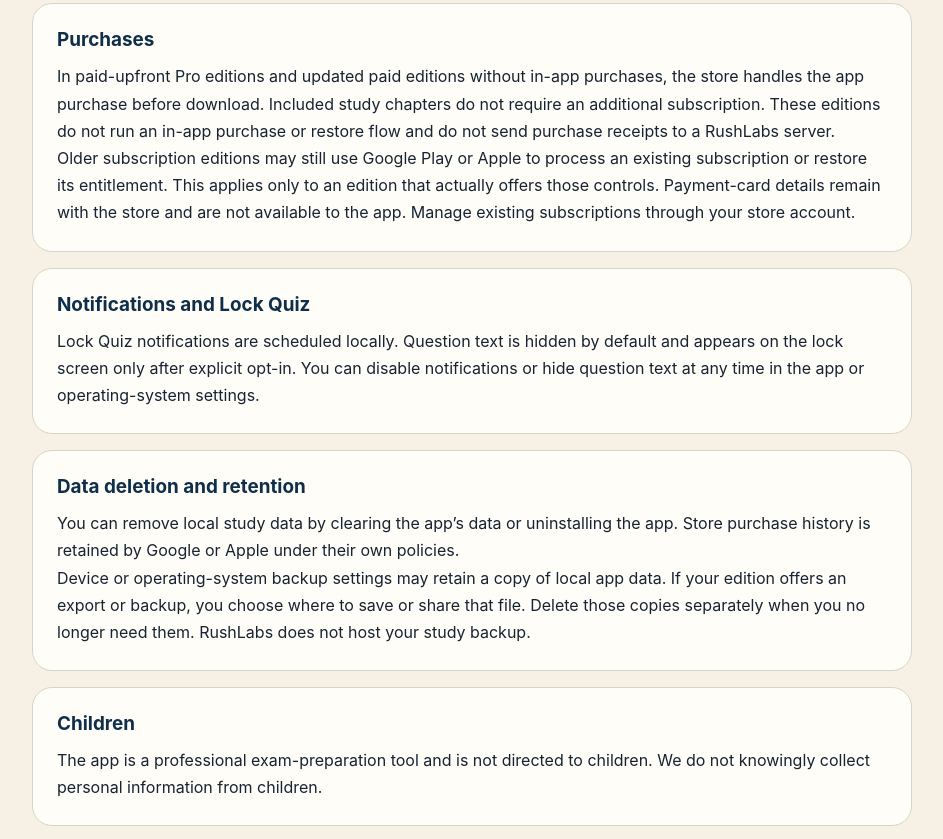
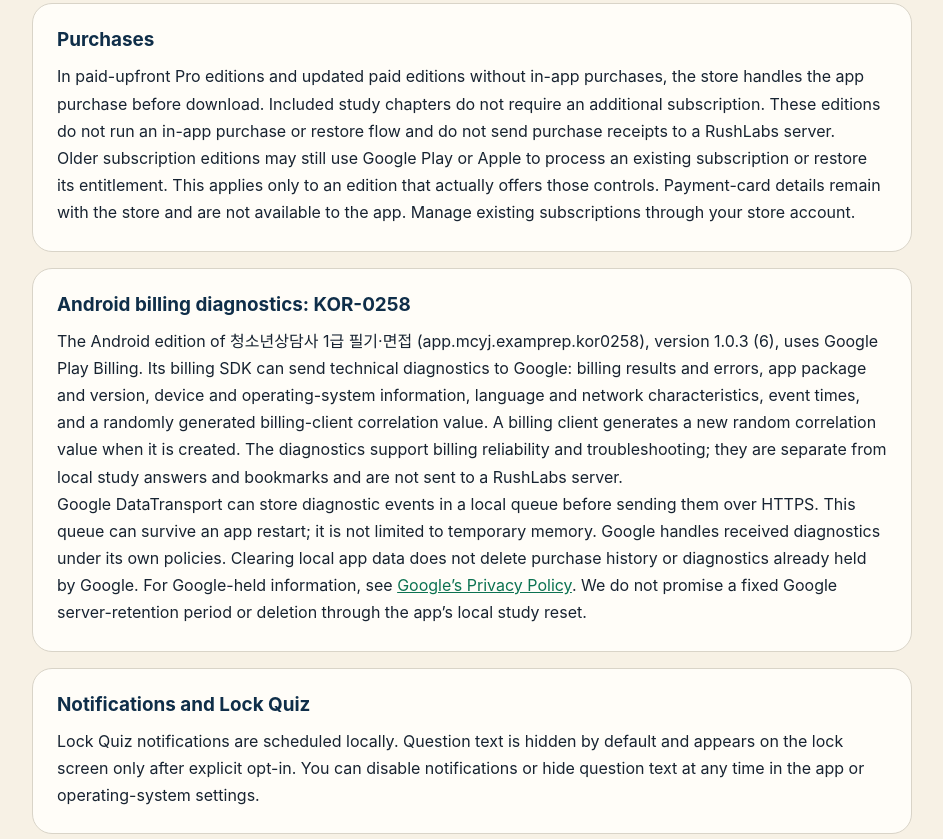
Before and after one commit to MCYJ/global-exam-support, a plain HTML site: page privacy.html in a window 1280 px wide. Shown: the part 809-1648 px from the top of the page, without its empty margins (168-1111 px from the left). Drawn offline with Linux system fonts and the light colour scheme.

Commit message:
Clarify KOR0258 Android billing diagnostics

```diff
--- a/privacy.html
+++ b/privacy.html
@@ -25,7 +25,7 @@
         </div>
         <div>
           <dt>Last updated</dt>
-          <dd>October 22, 2026</dd>
+          <dd>November 19, 2026</dd>
         </div>
       </dl>
 
@@ -61,6 +61,32 @@
           applies only to an edition that actually offers those controls.
           Payment-card details remain with the store and are not available to
           the app. Manage existing subscriptions through your store account.
+        </p>
+      </section>
+      <section>
+        <h2>Android billing diagnostics: KOR-0258</h2>
+        <p>
+          The Android edition of 청소년상담사 1급 필기·면접
+          (app.mcyj.examprep.kor0258), version 1.0.3 (6), uses Google Play
+          Billing. Its billing SDK can send technical diagnostics to Google:
+          billing results and errors, app package and version, device and
+          operating-system information, language and network characteristics,
+          event times, and a randomly generated billing-client correlation
+          value. A billing client generates a new random correlation value
+          when it is created. The diagnostics support billing reliability and
+          troubleshooting; they are separate from local study answers and
+          bookmarks and are not sent to a RushLabs server.
+        </p>
+        <p>
+          Google DataTransport can store diagnostic events in a local queue
+          before sending them over HTTPS. This queue can survive an app
+          restart; it is not limited to temporary memory. Google handles
+          received diagnostics under its own policies. Clearing local app
+          data does not delete purchase history or diagnostics already held
+          by Google. For Google-held information, see
+          <a href="https://policies.google.com/privacy">Google’s Privacy Policy</a>.
+          We do not promise a fixed Google server-retention period or deletion
+          through the app’s local study reset.
         </p>
       </section>
       <section>
--- a/site.js
+++ b/site.js
@@ -5,7 +5,11 @@
   if (!app) return;
 
   const reference = document.querySelector("#app-reference");
-  if (reference) reference.textContent = app;
+  if (reference) {
+    reference.textContent = app === "kor-0258"
+      ? "청소년상담사 1급 필기·면접 (KOR-0258) · app.mcyj.examprep.kor0258"
+      : app;
+  }
 
   const intro = document.querySelector("#support-intro");
   if (intro) intro.textContent = `Help for RushLabs app ${app}.`;
```
Also changed, not shown: 1 other file.
